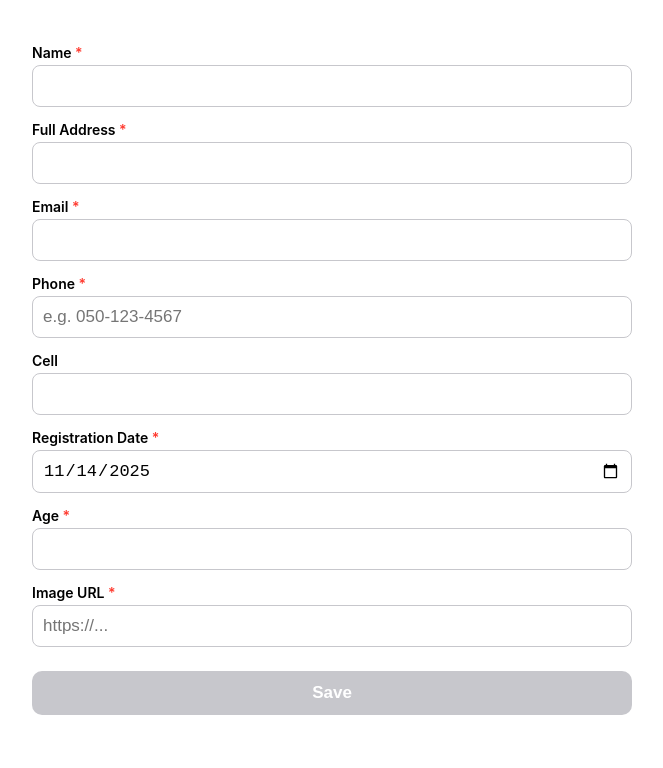
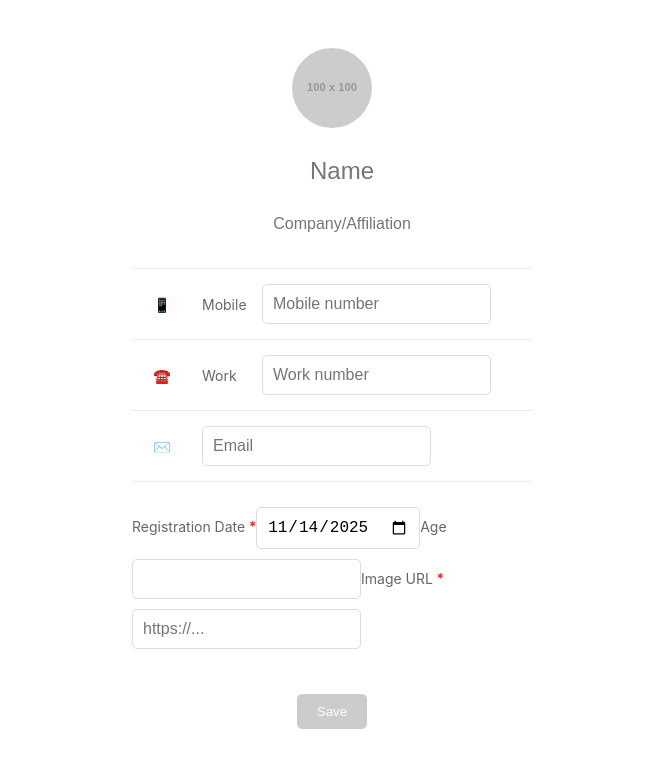
Before and after one commit to oudaisalameh/SalesForceContacts, an Angular app in the folder frontend/contacts-app/: page /detail in a window 1280 px wide. Shown: the top 768 px of the page, without its empty margins (308-971 px from the left). Built offline with nearby package versions, Linux system fonts and the light colour scheme.

Commit message:
need to fix the refresh to show upon click and design for a better look

```diff
--- a/frontend/contacts-app/src/app/contact-detail/contact-detail.component.css
+++ b/frontend/contacts-app/src/app/contact-detail/contact-detail.component.css
@@ -1,94 +1,165 @@
 .container {
-  max-width: 600px;
+  font-family: -apple-system, BlinkMacSystemFont, 'Segoe UI', Roboto, sans-serif;
+  max-width: 400px;
   margin: 0 auto;
-  padding: 12px;
-  font-family: -apple-system, BlinkMacSystemFont, "Segoe UI", Roboto, Helvetica, Arial, sans-serif;
+  padding: 20px;
+  background: #fff;
 }
 
-/*  Header  */
 .detail-header {
   display: flex;
-  justify-content: flex-end;
-  gap: 10px;
-  padding: 8px 0;
-  border-bottom: 1px solid #d8d8d8;
+  justify-content: space-between;
+  align-items: center;
+  padding: 10px 0;
+  border-bottom: 1px solid #eee;
 }
-.action-btn {
+
+.back-btn {
+  background: none;
+  border: none;
+  font-size: 18px;
+  cursor: pointer;
+  color: #007aff;
+}
+
+.actions button {
+  background: none;
+  border: none;
+  color: #007aff;
+  cursor: pointer;
+  margin-left: 10px;
+}
+
+.actions .delete {
+  color: #ff3b30;
+}
+
+.profile-header {
+  text-align: center;
+  padding: 20px 0;
+}
+
+.profile-pic {
+  width: 80px;
+  height: 80px;
+  border-radius: 50%;
+  margin-bottom: 10px;
+}
+
+h2 {
+  font-size: 24px;
+  margin: 0;
+}
+
+.company {
+  font-size: 16px;
+  color: #666;
+  margin: 5px 0;
+}
+
+.details {
+  border-top: 1px solid #eee;
+  border-bottom: 1px solid #eee;
+}
+
+.detail-item {
+  display: flex;
+  align-items: center;
+  padding: 10px 0;
+  border-bottom: 1px solid #eee;
+}
+
+.detail-item:last-child {
+  border-bottom: none;
+}
+
+.icon {
+  font-size: 20px;
+  width: 30px;
+  text-align: center;
+  margin-right: 10px;
+}
+
+.detail-item span {
+  font-size: 14px;
+  color: #666;
+  width: 60px;
+}
+
+.detail-item a {
+  font-size: 16px;
+  color: #000;
+  text-decoration: none;
+  flex: 1;
+}
+
+.additional {
+  padding: 20px 0;
+}
+
+.additional p {
+  margin: 10px 0;
+  font-size: 16px;
+}
+
+form {
+  display: flex;
+  flex-direction: column;
+}
+
+label {
+  font-size: 14px;
+  margin-top: 10px;
+  color: #666;
+}
+
+input {
+  padding: 10px;
+  margin: 5px 0;
+  border: 1px solid #ddd;
+  border-radius: 5px;
+  font-size: 16px;
+}
+
+.name-input {
+  font-size: 24px;
+  text-align: center;
+  border: none;
+  width: 100%;
+}
+
+.company-input {
+  font-size: 16px;
+  text-align: center;
+  border: none;
+  color: #666;
+  width: 100%;
+}
+
+.req {
+  color: red;
+}
+
+.error {
+  color: red;
+  font-size: 12px;
+  margin-bottom: 10px;
+}
+
+.form-footer {
+  margin-top: 20px;
+  text-align: center;
+}
+
+.save-btn {
   background: #007aff;
-  color: #fff;
+  color: white;
+  padding: 10px 20px;
   border: none;
-  border-radius: 8px;
-  padding: 8px 14px;
-  font-size: 14px;
-  font-weight: 500;
+  border-radius: 5px;
   cursor: pointer;
 }
-.action-btn.delete { background: #ff3b30; }
-.action-btn:active { opacity: 0.8; }
 
-/*  Form  */
-form { margin-top: 16px; }
-label {
-  display: block;
-  margin-top: 14px;
-  font-size: 14px;
-  font-weight: 600;
-  color: #000;
+.save-btn:disabled {
+  background: #ccc;
 }
-.req { color: #ff3b30; }   /* red asterisk */
-
-input {
-  width: 100%;
-  padding: 10px;
-  margin-top: 4px;
-  border: 1px solid #c7c7cc;
-  border-radius: 8px;
-  font-size: 16px;
-  box-sizing: border-box;
-}
-input:focus { border-color: #007aff; outline: none; }
-
-.error {
-  color: #ff3b30;
-  font-size: 13px;
-  margin-top: 4px;
-}
-
-/*  Save button  */
-.save-btn {
-  margin-top: 24px;
-  width: 100%;
-  background: #007aff;
-  color: #fff;
-  border: none;
-  border-radius: 10px;
-  padding: 12px;
-  font-size: 16px;
-  font-weight: 600;
-  cursor: pointer;
-}
-.save-btn:disabled {
-  background: #c7c7cc;
-  cursor: not-allowed;
-}
-
-/*  View mode  */
-.avatar-large img {
-  width: 100px;
-  height: 100px;
-  border-radius: 50%;
-  object-fit: cover;
-  display: block;
-  margin: 20px auto;
-}
-p {
-  font-size: 16px;
-  margin: 8px 0;
-}
-p strong { margin-right: 6px; }
-
-/*  Desktop  */
-@media (min-width: 768px) {
-  .container { padding: 20px; }
-  input, .save-btn { font-size: 17px; }
-}
--- a/frontend/contacts-app/src/app/contact-detail/contact-detail.component.html
+++ b/frontend/contacts-app/src/app/contact-detail/contact-detail.component.html
@@ -1,77 +1,76 @@
 <div class="container" *ngIf="contact || isNew">
 
-  <!-- Edit delete -->
+  <!-- Top Bar for Actions -->
   <header class="detail-header" *ngIf="!isNew && !editMode">
+    <button class="back-btn" (click)="back()">&lt;</button>
+    <div class="actions">
       <button class="action-btn" (click)="edit()">Edit</button>
       <button class="action-btn delete" (click)="delete()">Delete</button>
-    <button class="add-contact" (click)="back()">back</button>
-
+    </div>
   </header>
 
-  <!--  EDIT MODE  -->
+  <!-- EDIT MODE -->
   <ng-container *ngIf="editMode; else viewMode">
     <form [formGroup]="form" (ngSubmit)="save()" novalidate>
-
-      <!-- Name -->
-      <label>Name <span class="req">*</span></label>
-      <input formControlName="name" />
+      <!-- Profile Header in Edit -->
+      <div class="profile-header">
+        <img [src]="form.get('picture')?.value || 'https://via.placeholder.com/100'" class="profile-pic" alt="Profile">
+        <input formControlName="name" class="name-input" placeholder="Name" />
         <div class="error" *ngIf="form.get('name')?.touched && form.get('name')?.invalid">
-        {{ form.get('name')?.hasError('required') ? 'Name is required' :
-           'Name must be at least 2 characters' }}
+          {{ form.get('name')?.hasError('required') ? 'Name is required' : 'Name must be at least 2 characters' }}
         </div>
-
-      <!-- Address -->
-      <label>Full Address <span class="req">*</span></label>
-      <input formControlName="address" />
+        <input formControlName="address" class="company-input" placeholder="Company/Affiliation" />
         <div class="error" *ngIf="form.get('address')?.touched && form.get('address')?.hasError('required')">
           Address is required
         </div>
-
-      <!-- Email -->
-      <label>Email <span class="req">*</span></label>
-      <input formControlName="email" type="email" />
-      <div class="error" *ngIf="form.get('email')?.touched && form.get('email')?.invalid">
-        {{ form.get('email')?.hasError('required') ? 'Email is required' :
-           'Enter a valid email address' }}
       </div>
 
-      <!-- Phone -->
-      <label>Phone <span class="req">*</span></label>
-      <input formControlName="phone" type="tel" placeholder="e.g. 050-123-4567" />
+      <!-- Contact Info in Edit -->
+      <div class="details">
+        <div class="detail-item">
+          <span class="icon">📱</span>
+          <span>Mobile</span>
+          <input formControlName="cell" type="tel" placeholder="Mobile number" />
+        </div>
+        <div class="detail-item">
+          <span class="icon">☎️</span>
+          <span>Work</span>
+          <input formControlName="phone" type="tel" placeholder="Work number" />
           <div class="error" *ngIf="form.get('phone')?.touched && form.get('phone')?.invalid">
-        {{ form.get('phone')?.hasError('required') ? 'Phone is required' :
-           'Invalid phone (use numbers, spaces, dashes, parentheses)' }}
+            {{ form.get('phone')?.hasError('required') ? 'Phone is required' : 'Invalid phone number' }}
+          </div>
+        </div>
+        <div class="detail-item">
+          <span class="icon">✉️</span>
+          <input formControlName="email" type="email" placeholder="Email" />
+          <div class="error" *ngIf="form.get('email')?.touched && form.get('email')?.invalid">
+            {{ form.get('email')?.hasError('required') ? 'Email is required' : 'Enter a valid email' }}
+          </div>
+        </div>
       </div>
 
-      <!-- Cell-->
-      <label>Cell</label>
-      <input formControlName="cell" type="tel" />
-
-      <!-- Registration Date -->
+      <!-- Additional Fields -->
+      <div class="additional">
         <label>Registration Date <span class="req">*</span></label>
         <input formControlName="registered" type="date" />
         <div class="error" *ngIf="form.get('registered')?.touched && form.get('registered')?.hasError('required')">
           Date is required
         </div>
 
-      <!-- Age -->
-      <label>Age <span class="req">*</span></label>
+        <label>Age</label>
         <input formControlName="age" type="number" />
         <div class="error" *ngIf="form.get('age')?.touched && form.get('age')?.invalid">
-        {{ form.get('age')?.hasError('required') ? 'Age is required' :
-           form.get('age')?.hasError('min') ? 'Age must be ≥ 0' :
-           'Age must be ≤ 150' }}
+          {{ form.get('age')?.hasError('min') ? 'Age must be ≥ 0' : 'Age must be ≤ 150' }}
         </div>
 
-      <!-- Image URL -->
         <label>Image URL <span class="req">*</span></label>
         <input formControlName="picture" placeholder="https://..." />
         <div class="error" *ngIf="form.get('picture')?.touched && form.get('picture')?.invalid">
-        {{ form.get('picture')?.hasError('required') ? 'Image URL is required' :
-           'Must be a valid http/https URL' }}
+          {{ form.get('picture')?.hasError('required') ? 'Image URL is required' : 'Must be a valid http/https URL' }}
+        </div>
       </div>
 
-<!-- inside the form -->
+      <!-- Form Footer -->
       <div class="form-footer">
         <div class="error" *ngIf="error">{{ error }}</div>
         <button type="submit" class="save-btn" [disabled]="form.invalid || loading">
@@ -81,18 +80,34 @@
     </form>
   </ng-container>
 
-  <!--  VIEW MODE  -->
+  <!-- VIEW MODE -->
   <ng-template #viewMode>
-  <div class="avatar-large">
-    <img [src]="contact?.picture || 'https://via.placeholder.com/100'" alt="Contact" />
+    <div class="profile-header">
+      <img [src]="contact?.picture || 'https://via.placeholder.com/100'" class="profile-pic" alt="Profile">
+      <h2>{{ contact?.name }}</h2>
+      <p class="company">{{ contact?.address }}</p>
     </div>
 
-  <p><strong>Name:</strong> {{ contact?.name }}</p>
-  <p><strong>Full Address:</strong> {{ contact?.address }}</p>
-  <p><strong>Email:</strong> {{ contact?.email }}</p>
-  <p><strong>Phone:</strong> {{ contact?.phone }}</p>
-  <p><strong>Cell:</strong> {{ contact?.cell || '—' }}</p>
-  <p><strong>Registration Date:</strong> {{ contact?.registered | date:'mediumDate' }}</p>
-  <p><strong>Age:</strong> {{ contact?.age }}</p>
+    <div class="details">
+      <div class="detail-item">
+        <span class="icon">📱</span>
+        <span>Mobile</span>
+        <a [href]="'tel:' + contact?.cell">{{ contact?.cell || '—' }}</a>
+      </div>
+      <div class="detail-item">
+        <span class="icon">☎️</span>
+        <span>Work</span>
+        <a [href]="'tel:' + contact?.phone">{{ contact?.phone }}</a>
+      </div>
+      <div class="detail-item">
+        <span class="icon">✉️</span>
+        <a [href]="'mailto:' + contact?.email">{{ contact?.email }}</a>
+      </div>
+    </div>
+
+    <div class="additional">
+      <p><strong>Registered:</strong> {{ contact?.registered | date:'mediumDate' }}</p>
+      <p><strong>Age:</strong> {{ contact?.age || '—' }}</p>
+    </div>
   </ng-template>
 </div>
```
Also changed, not shown: frontend/contacts-app/src/app/contact-list/contact-list.component.css (+67 -57 lines), frontend/contacts-app/src/app/contact-list/contact-list.component.html (+9 -3 lines), frontend/contacts-app/src/app/contact-list/contact-list.component.ts (+28 -6 lines), 1 other file (tests, documents, lock files or other folders). Lines whose indentation alone changed are shown as unchanged.
